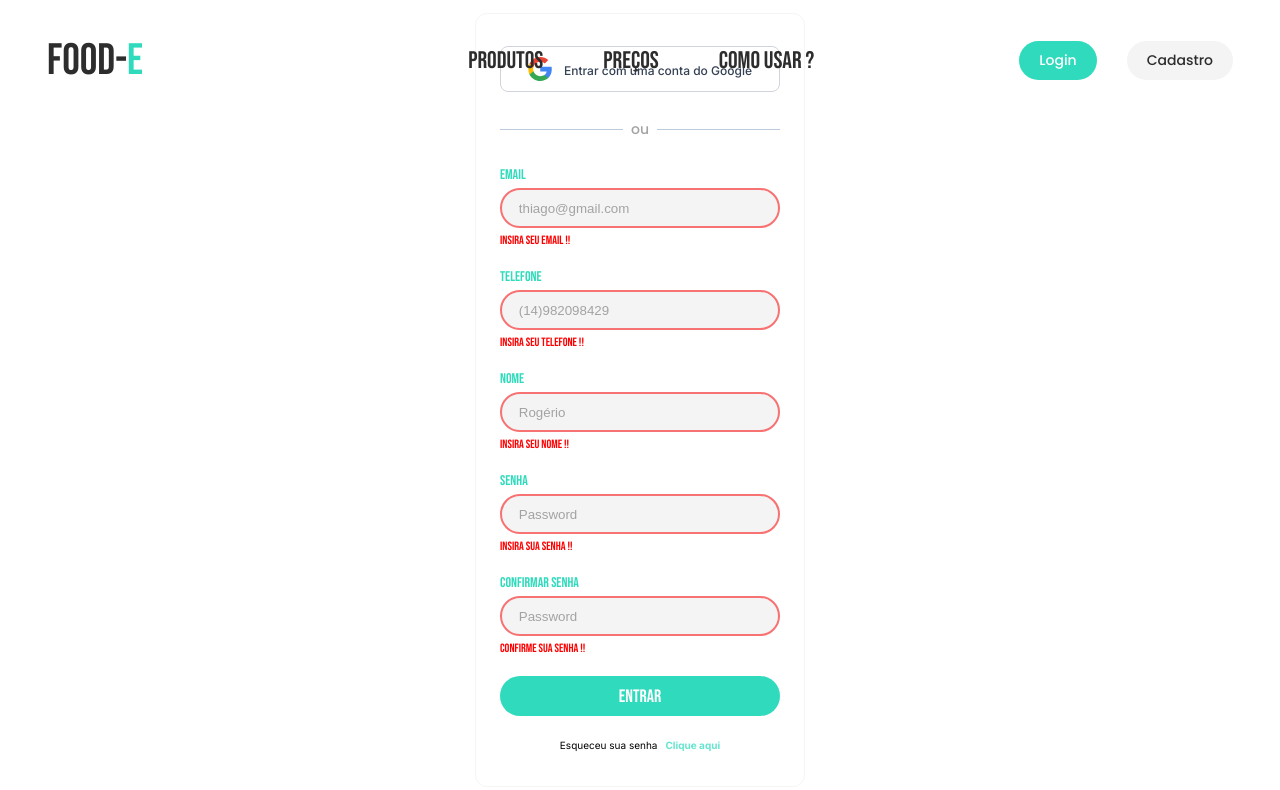
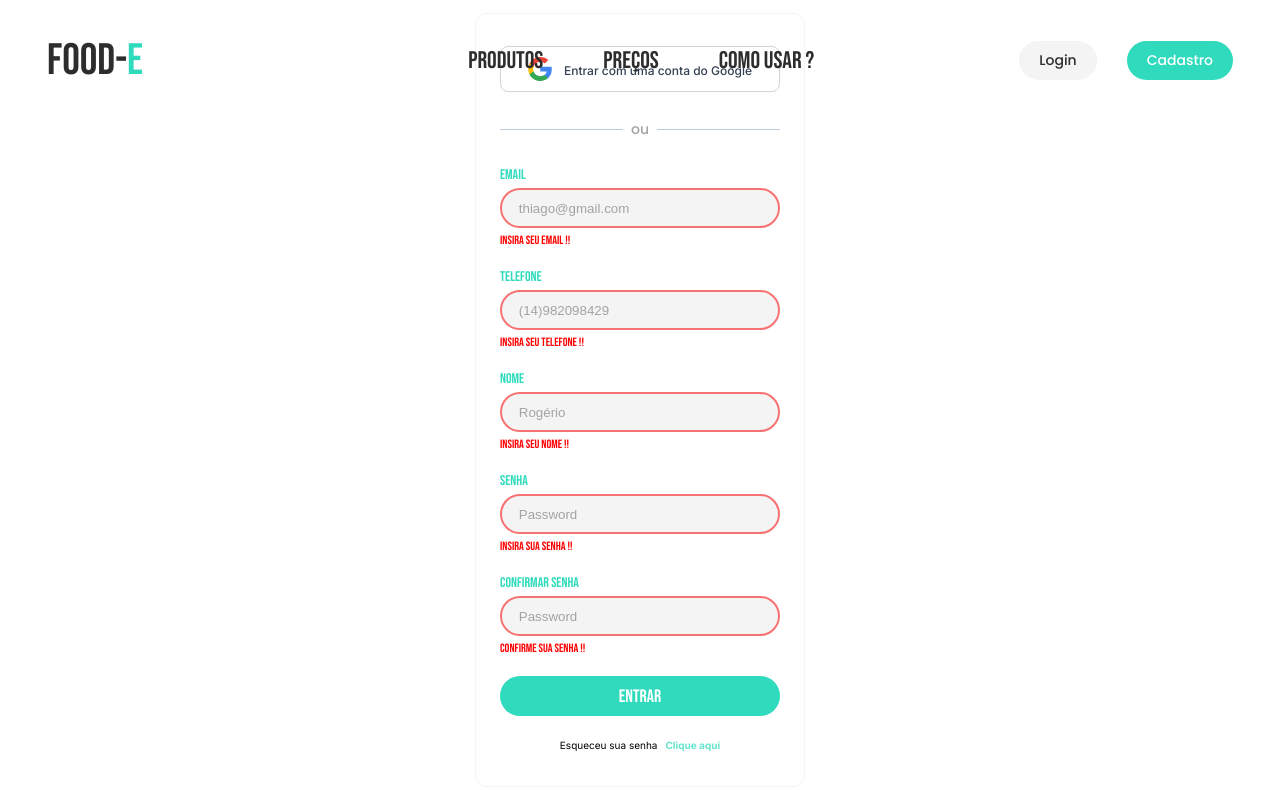
Before and after one commit to P4vanzinho/pwaFood, a Next.js app: page /admin/register in a window 1280 px wide. Shown: the top 790 px of the page. Built offline with nearby package versions, Linux system fonts and the light colour scheme.

Commit message:
fix: fix buttons styles

```diff
--- a/src/app/components/AuthHeader/index.tsx
+++ b/src/app/components/AuthHeader/index.tsx
@@ -1,26 +1,39 @@
 import { Container, LogoButton, MenuLinks, AuthLinks } from './styles';
 
 import { bebas_neue, poppins } from '../../fonts';
+import { useRouter, usePathname } from 'next/navigation';
 
 import Link from 'next/link';
-import { useState } from 'react';
+import { useState, useEffect } from 'react';
+import { AppRouterContext } from 'next/dist/shared/lib/app-router-context';
 
 export default function AuthHeader() {
+  const router = useRouter();
+  const pathname = usePathname();
   const [isButtonGreen1, setIsButtonGreen1] = useState<boolean>(true);
   const [isButtonGreen2, setIsButtonGreen2] = useState<boolean>(false);
 
-  function handleSignIn() {
-    if (isButtonGreen1 === false) {
+  useEffect(() => {
+    // Whenever the route changes, this effect will be triggered
+    // Update the state of the buttons based on the new route
+    if (pathname === '/admin/login') {
       setIsButtonGreen1(true);
       setIsButtonGreen2(false);
     }
+
+    if (pathname === '/admin/register') {
+      setIsButtonGreen1(false);
+      setIsButtonGreen2(true);
+    }
+    setIsButtonGreen2(pathname === '/admin/register');
+  }, [pathname]);
+
+  function handleSignIn() {
+    router.push('/admin/login');
   }
 
   function handleSignUp() {
-    if (isButtonGreen2 === false) {
-      setIsButtonGreen1(false);
-      setIsButtonGreen2(true);
-    }
+    router.push('/admin/register');
   }
 
   return (
@@ -44,9 +57,7 @@ export default function AuthHeader() {
             isButtonGreen1 ? 'green_bg_white_color' : 'gray_bg_black_color'
           }
         >
-          <Link href="" className={poppins.className}>
-            Login
-          </Link>
+          <span className={poppins.className}>Login</span>
         </button>
 
         <button
@@ -55,9 +66,7 @@ export default function AuthHeader() {
             isButtonGreen2 ? 'green_bg_white_color' : 'gray_bg_black_color'
           }
         >
-          <Link href="" className={poppins.className}>
-            Cadastro
-          </Link>
+          <span className={poppins.className}>Cadastro</span>
         </button>
       </AuthLinks>
     </Container>
--- a/src/app/components/AuthHeader/styles.ts
+++ b/src/app/components/AuthHeader/styles.ts
@@ -45,14 +45,14 @@ export const MenuLinks = styled.div`
 export const AuthLinks = styled.div`
   .green_bg_white_color {
     background-color: ${({ theme }) => theme.COLORS.PRIMARY};
-    > a {
+    > span {
       color: ${({ theme }) => theme.COLORS.WHITE};
     }
   }
 
   .gray_bg_black_color {
     background-color: ${({ theme }) => theme.COLORS.LIGHT};
-    > a {
+    > span {
       color: ${({ theme }) => theme.COLORS.DARK};
     }
   }
@@ -66,7 +66,7 @@ export const AuthLinks = styled.div`
     border-radius: 2rem;
     border: none;
 
-    a {
+    span {
       font-size: 14px;
       font-weight: 500;
     }
```
